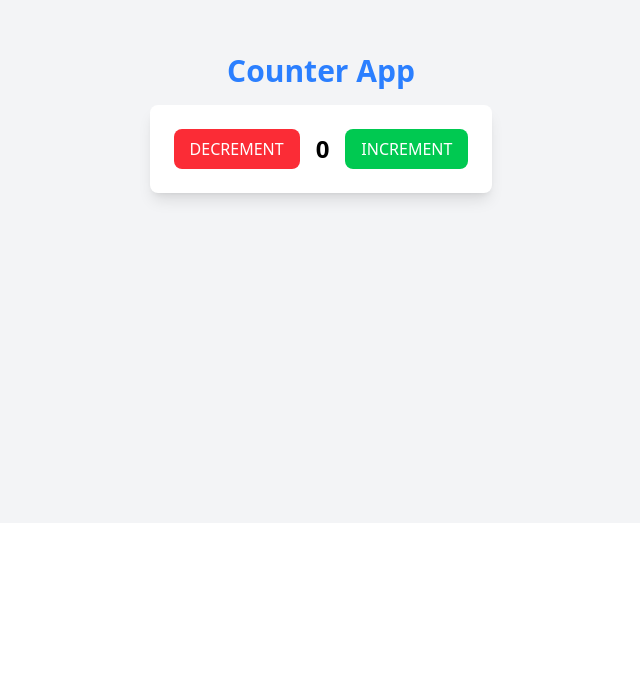
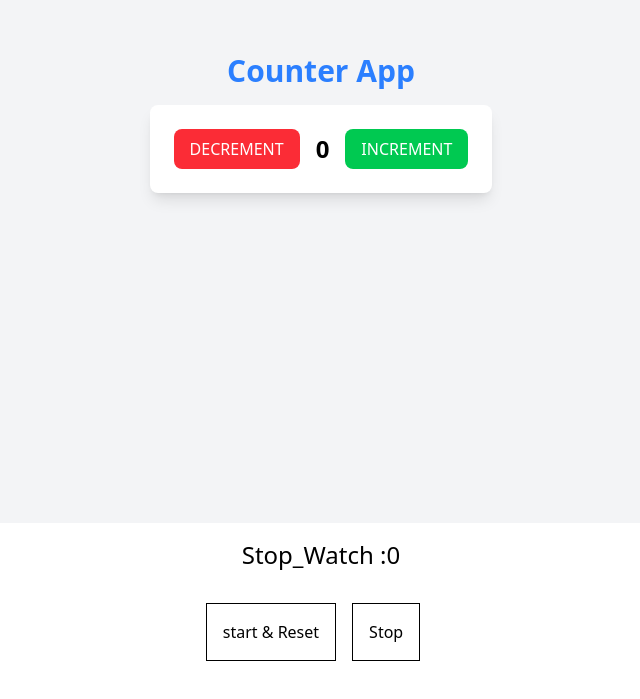
Before and after one commit to apateltrueigtech/Trueigtech-Training, a React (Vite) app in the folder ReactProject/my-new-project/: page / in a window 1280 px wide. Shown: the part 341-1040 px from the top of the page, without its empty margins (319-959 px from the left). Before the commit the page ends 896 px from the top, so only its background shows below. Built offline with nearby package versions, Linux system fonts and the light colour scheme.

Commit message:
useEffect-Lifecycle

```diff
--- a/ReactProject/my-new-project/src/App.jsx
+++ b/ReactProject/my-new-project/src/App.jsx
@@ -1,6 +1,7 @@
 
 import './App.css'
 import Header from './components/Header';
+import Lifecycle from './components/Lifecycle';
 import Student from './components/Student';
 import Counter from './components/counter';
 
@@ -12,6 +13,7 @@ function App() {
     <div>
         <Header/>
       <Counter/>
+      <Lifecycle/>
     </div>
 
     )
--- a/ReactProject/my-new-project/src/components/Counter.jsx
+++ b/ReactProject/my-new-project/src/components/Counter.jsx
@@ -1,6 +1,4 @@
 import { useState } from "react";
-
-
 
 function Counter(){
 
--- /dev/null
+++ b/ReactProject/my-new-project/src/components/Lifecycle.jsx
@@ -0,0 +1,49 @@
+import React,{useEffect} from 'react'
+import { useState } from 'react';
+
+function Lifecycle() {
+
+    const[count,setCount]=useState(0);
+    const [flag,setFlag]=useState(false);
+    const[flag1,setFlag1]=useState(false);
+     useEffect(() => {
+            console.log("Component mounted");
+
+    }, []);
+    useEffect(()=>{
+        if(flag1==true){
+            console.log("component unmounted");
+            }
+
+            (setFlag==false)
+            {console.log("component unmounted") }
+
+       if(count>0 && flag==true){
+
+        setFlag1(false);
+
+        console.log("Component updated");
+        setTimeout(() => {
+
+
+            setCount(count+1);
+        }, 1000);
+     }
+    },[count]
+)
+    return (<>
+    <h1 className="p-4 text-2xl">Stop_Watch :{count}</h1>
+    <button onClick={()=>
+     {
+
+        setFlag(true);
+        setFlag1(true);
+        setCount(1)
+
+    }} className='p-4 border' >start & Reset </button>
+    <button  className='m-4 p-4 border' onClick={()=>setFlag(false)}>Stop</button>
+    </>
+  )
+}
+
+export default Lifecycle
```
